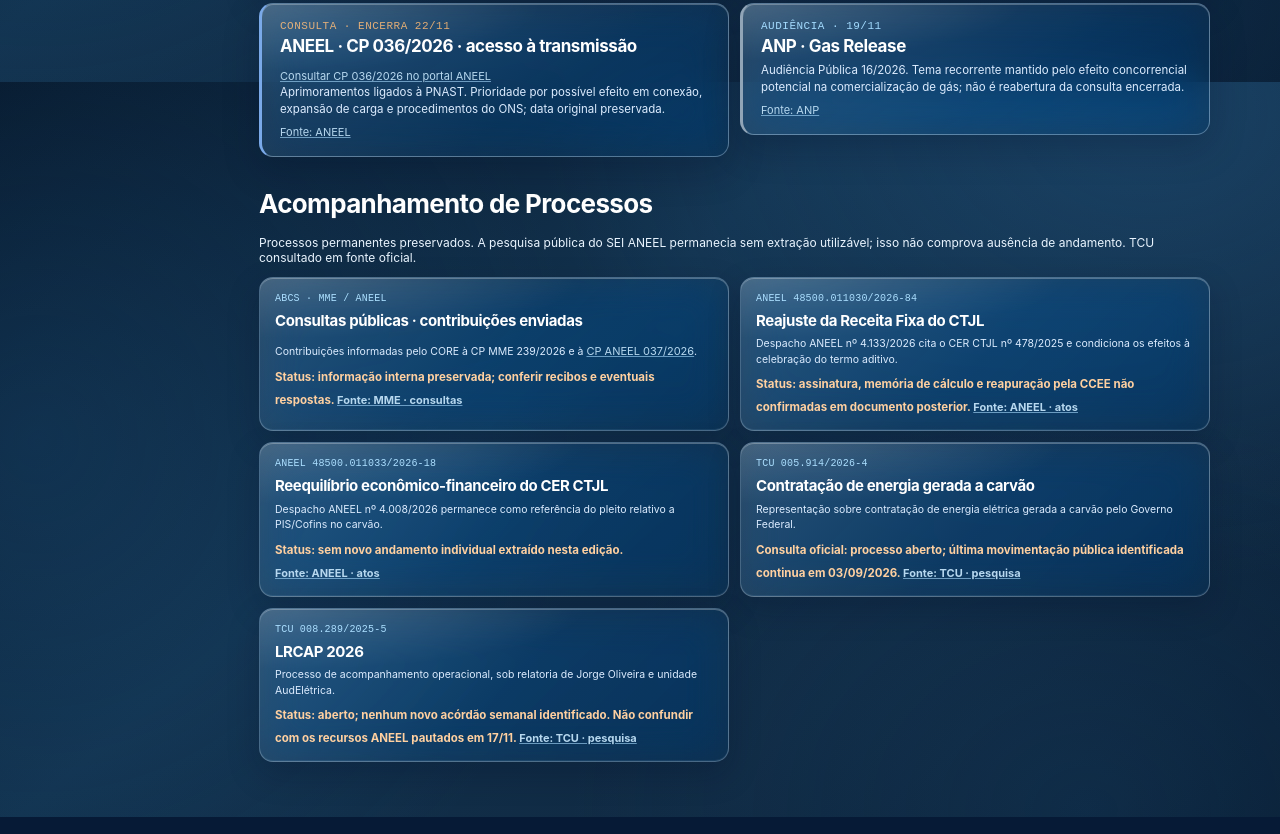
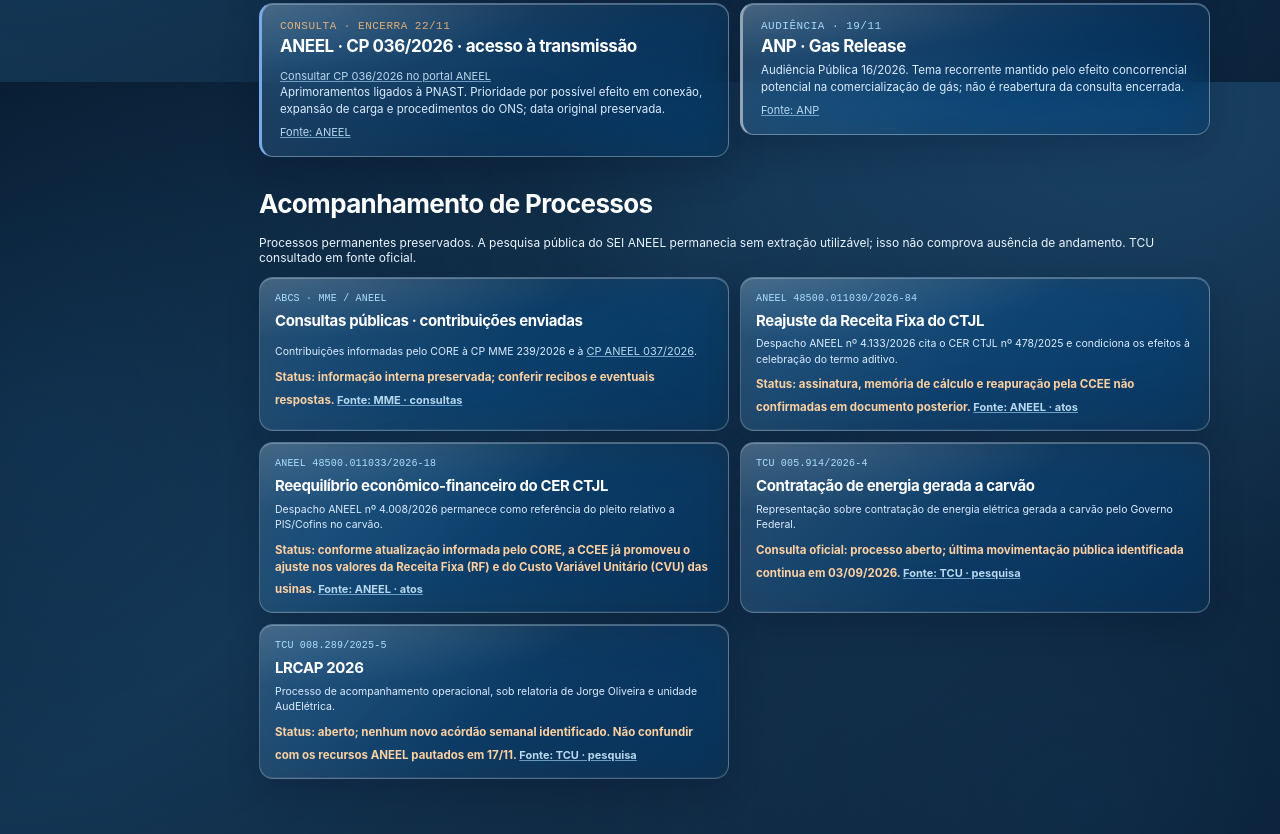
Before and after one commit to COREDIAMANTE/radar-core-diamante, a plain HTML site: page index.html in a window 1280 px wide. Shown: the part 3118-3952 px from the top of the page. Drawn offline with Linux system fonts and the light colour scheme.

Commit message:
Atualiza status do reequilíbrio CER CTJL com ajuste RF e CVU pela CCEE

```diff
--- a/index.html
+++ b/index.html
@@ -165,7 +165,7 @@ body>.layout .processes,body>.layout .monitor-grid{grid-template-columns:repeat(
  <div class="processes">
   <div class="process"><code>ABCS · MME / ANEEL</code><h3>Consultas públicas · contribuições enviadas</h3><p>Contribuições informadas pelo CORE à CP MME 239/2026 e à <a class="source" href="https://www.gov.br/aneel/pt-br/acesso-a-informacao/participacao-social/consultas-publicas" target="_blank" rel="noopener">CP ANEEL 037/2026</a>.</p><div class="state">Status: informação interna preservada; conferir recibos e eventuais respostas. <a class="source" href="https://consultas-publicas.mme.gov.br/home" target="_blank" rel="noopener">Fonte: MME · consultas</a></div></div>
   <div class="process"><code>ANEEL 48500.011030/2026-84</code><h3>Reajuste da Receita Fixa do CTJL</h3><p>Despacho ANEEL nº 4.133/2026 cita o CER CTJL nº 478/2025 e condiciona os efeitos à celebração do termo aditivo.</p><div class="state">Status: assinatura, memória de cálculo e reapuração pela CCEE não confirmadas em documento posterior. <a class="source" href="https://www.gov.br/aneel/pt-br/centrais-de-conteudos/legislacao" target="_blank" rel="noopener">Fonte: ANEEL · atos</a></div></div>
-  <div class="process"><code>ANEEL 48500.011033/2026-18</code><h3>Reequilíbrio econômico-financeiro do CER CTJL</h3><p>Despacho ANEEL nº 4.008/2026 permanece como referência do pleito relativo a PIS/Cofins no carvão.</p><div class="state">Status: sem novo andamento individual extraído nesta edição. <a class="source" href="https://www.gov.br/aneel/pt-br/centrais-de-conteudos/legislacao" target="_blank" rel="noopener">Fonte: ANEEL · atos</a></div></div>
+  <div class="process"><code>ANEEL 48500.011033/2026-18</code><h3>Reequilíbrio econômico-financeiro do CER CTJL</h3><p>Despacho ANEEL nº 4.008/2026 permanece como referência do pleito relativo a PIS/Cofins no carvão.</p><div class="state">Status: conforme atualização informada pelo CORE, a CCEE já promoveu o ajuste nos valores da Receita Fixa (RF) e do Custo Variável Unitário (CVU) das usinas. <a class="source" href="https://www.gov.br/aneel/pt-br/centrais-de-conteudos/legislacao" target="_blank" rel="noopener">Fonte: ANEEL · atos</a></div></div>
   <div class="process"><code>TCU 005.914/2026-4</code><h3>Contratação de energia gerada a carvão</h3><p>Representação sobre contratação de energia elétrica gerada a carvão pelo Governo Federal.</p><div class="state">Consulta oficial: processo aberto; última movimentação pública identificada continua em 03/09/2026. <a class="source" href="https://pesquisa.apps.tcu.gov.br/" target="_blank" rel="noopener">Fonte: TCU · pesquisa</a></div></div>
   <div class="process"><code>TCU 008.289/2025-5</code><h3>LRCAP 2026</h3><p>Processo de acompanhamento operacional, sob relatoria de Jorge Oliveira e unidade AudElétrica.</p><div class="state">Status: aberto; nenhum novo acórdão semanal identificado. Não confundir com os recursos ANEEL pautados em 17/11. <a class="source" href="https://pesquisa.apps.tcu.gov.br/" target="_blank" rel="noopener">Fonte: TCU · pesquisa</a></div></div>
  </div>
```
